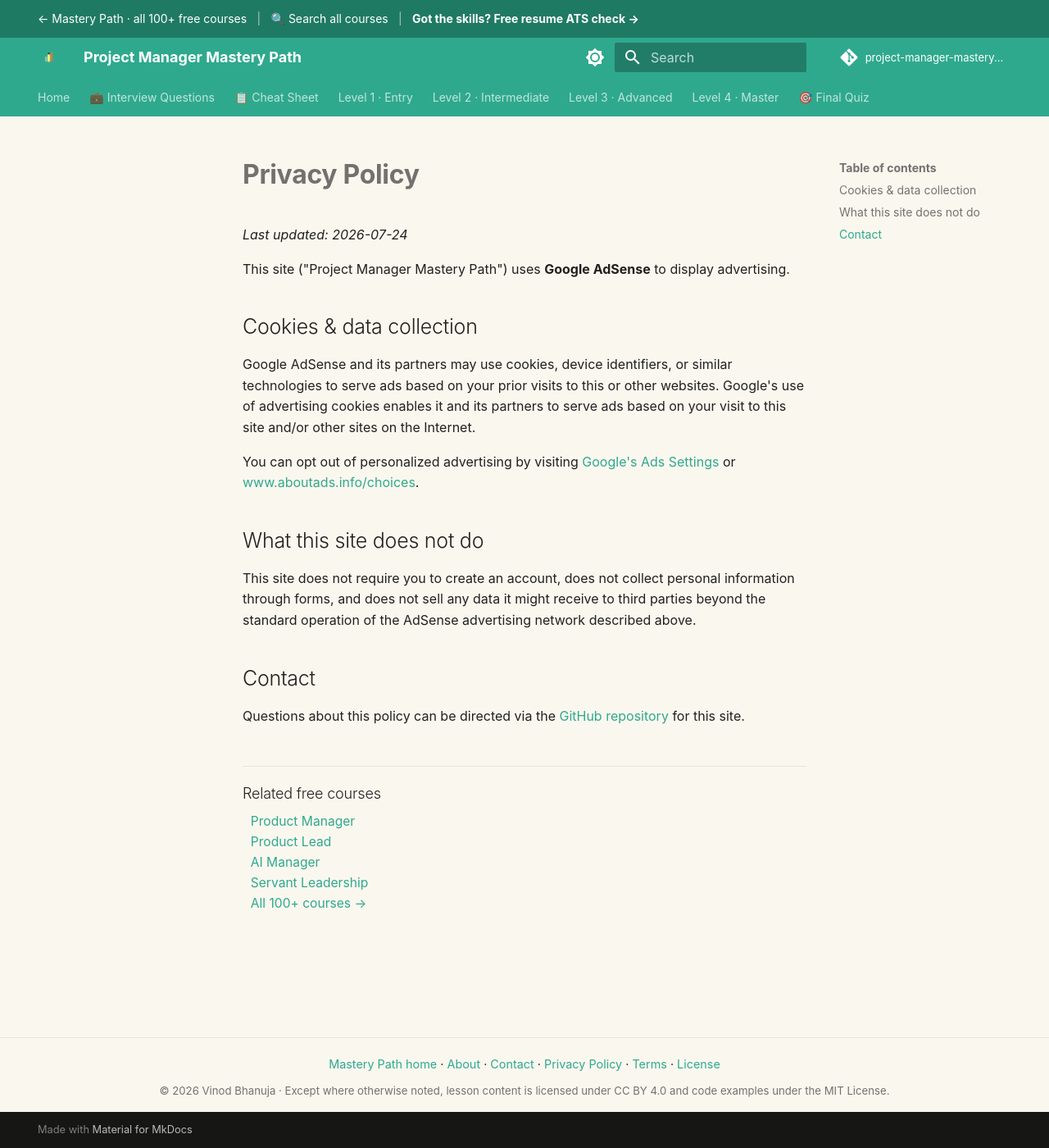
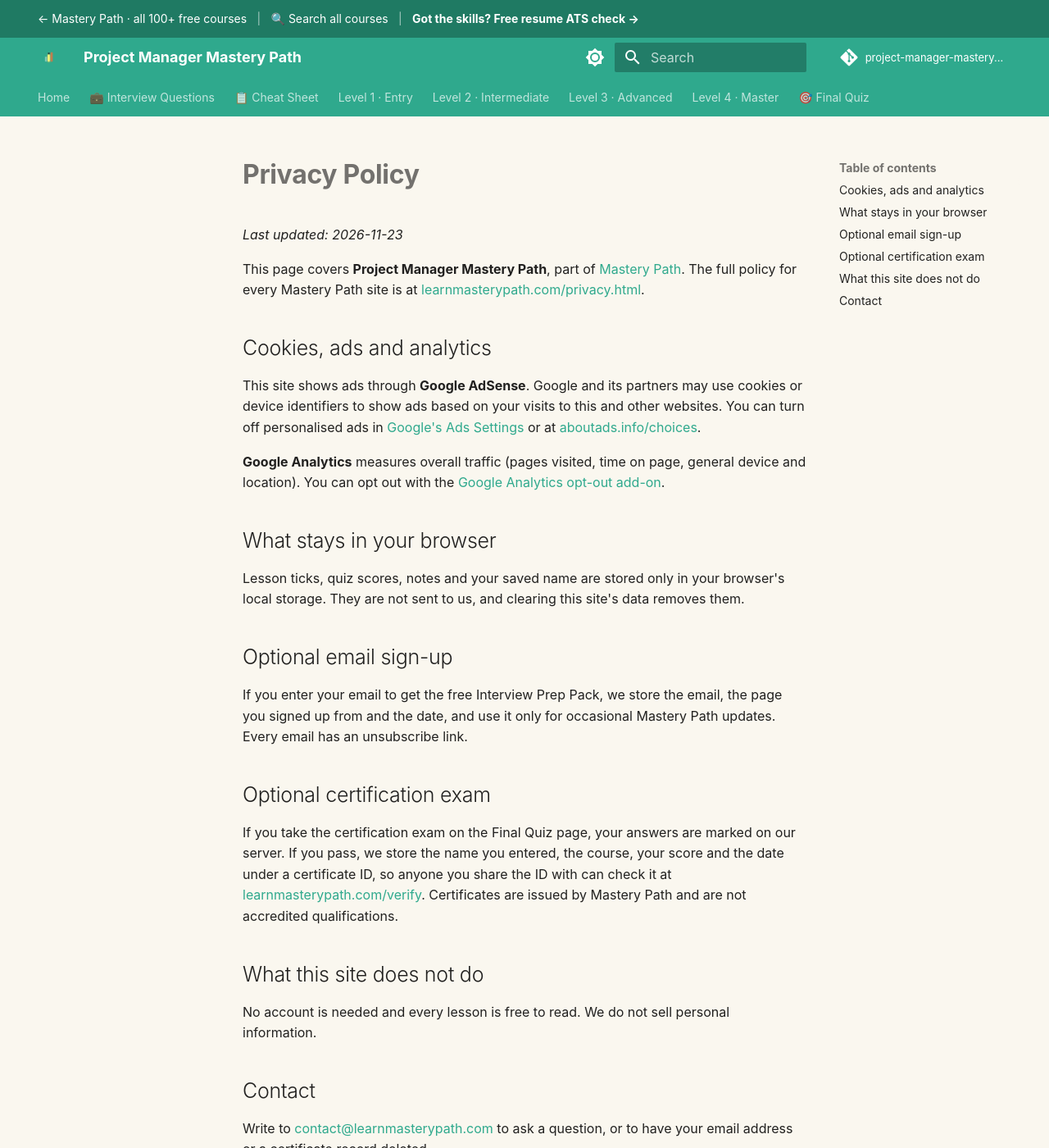
Before and after one commit to SIGILIPELLI/project-manager-mastery-path, an MkDocs documentation site: the page built from docs/privacy.md, in a window 1280 px wide and 1400 px high. Shown: the whole window at 82% size. Built offline with MkDocs 1.6.1 and Material for MkDocs 9.7.7, drawn with Linux system fonts in a browser that asks for light colours; comment, search, counter and statistics services are not loaded.

Commit message:
Update privacy page: progress stays in the browser, optional email sign-up and certification exam, link to the full policy
Co-Authored-By: Claude Opus 5.5 <noreply@anthropic.com>

```diff
--- a/docs/privacy.md
+++ b/docs/privacy.md
@@ -1,33 +1,35 @@
 ---
-description: "Privacy policy for the free Project Manager Mastery Path: how Google Analytics and AdSense cookies are used, what is not collected, and how to opt out."
+description: "Privacy policy for the free Project Manager Mastery Path: cookies for ads and analytics, what stays in your browser, and the optional email sign-up and certification exam."
 ---
 
 # Privacy Policy
 
-_Last updated: 2026-07-24_
+_Last updated: 2026-11-23_
 
-This site ("Project Manager Mastery Path") uses **Google AdSense** to display advertising.
+This page covers **Project Manager Mastery Path**, part of [Mastery Path](https://learnmasterypath.com/). The full policy for every Mastery Path site is at [learnmasterypath.com/privacy.html](https://learnmasterypath.com/privacy.html).
 
-## Cookies & data collection
+## Cookies, ads and analytics
 
-Google AdSense and its partners may use cookies, device identifiers, or similar
-technologies to serve ads based on your prior visits to this or other websites.
-Google's use of advertising cookies enables it and its partners to serve ads
-based on your visit to this site and/or other sites on the Internet.
+This site shows ads through **Google AdSense**. Google and its partners may use cookies or device identifiers to show ads based on your visits to this and other websites. You can turn off personalised ads in [Google's Ads Settings](https://adssettings.google.com/) or at [aboutads.info/choices](https://www.aboutads.info/choices/).
 
-You can opt out of personalized advertising by visiting
-[Google's Ads Settings](https://adssettings.google.com/) or
-[www.aboutads.info/choices](https://www.aboutads.info/choices/).
+**Google Analytics** measures overall traffic (pages visited, time on page, general device and location). You can opt out with the [Google Analytics opt-out add-on](https://tools.google.com/dlpage/gaoptout).
+
+## What stays in your browser
+
+Lesson ticks, quiz scores, notes and your saved name are stored only in your browser's local storage. They are not sent to us, and clearing this site's data removes them.
+
+## Optional email sign-up
+
+If you enter your email to get the free Interview Prep Pack, we store the email, the page you signed up from and the date, and use it only for occasional Mastery Path updates. Every email has an unsubscribe link.
+
+## Optional certification exam
+
+If you take the certification exam on the Final Quiz page, your answers are marked on our server. If you pass, we store the name you entered, the course, your score and the date under a certificate ID, so anyone you share the ID with can check it at [learnmasterypath.com/verify](https://learnmasterypath.com/verify/). Certificates are issued by Mastery Path and are not accredited qualifications.
 
 ## What this site does not do
 
-This site does not require you to create an account, does not collect personal
-information through forms, and does not sell any data it might receive to third
-parties beyond the standard operation of the AdSense advertising network
-described above.
+No account is needed and every lesson is free to read. We do not sell personal information.
 
 ## Contact
 
-Questions about this policy can be directed via the
-[GitHub repository](https://github.com/SIGILIPELLI/project-manager-mastery-path) for this
-site.
+Write to [contact@learnmasterypath.com](mailto:contact@learnmasterypath.com) to ask a question, or to have your email address or a certificate record deleted.
```
